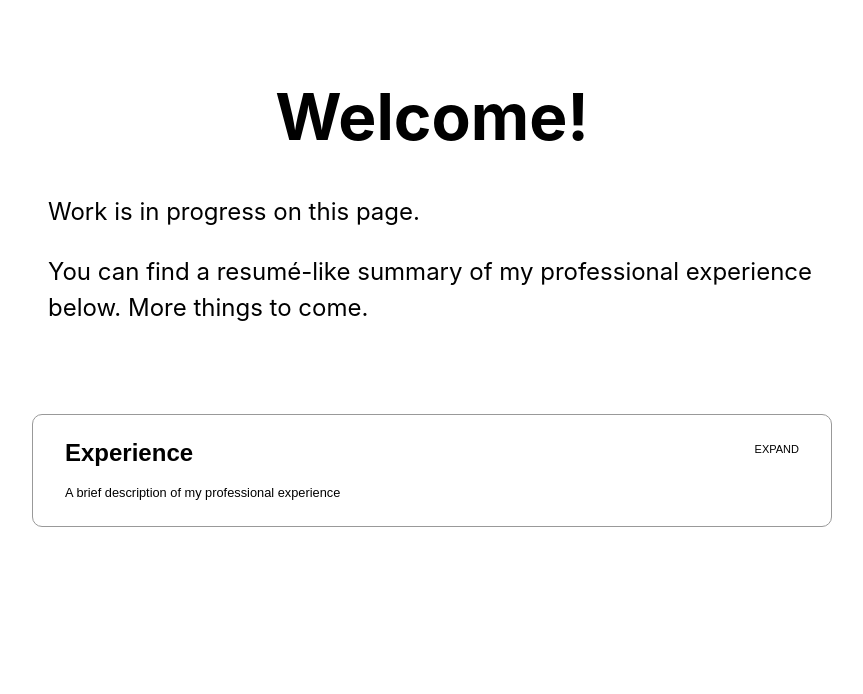
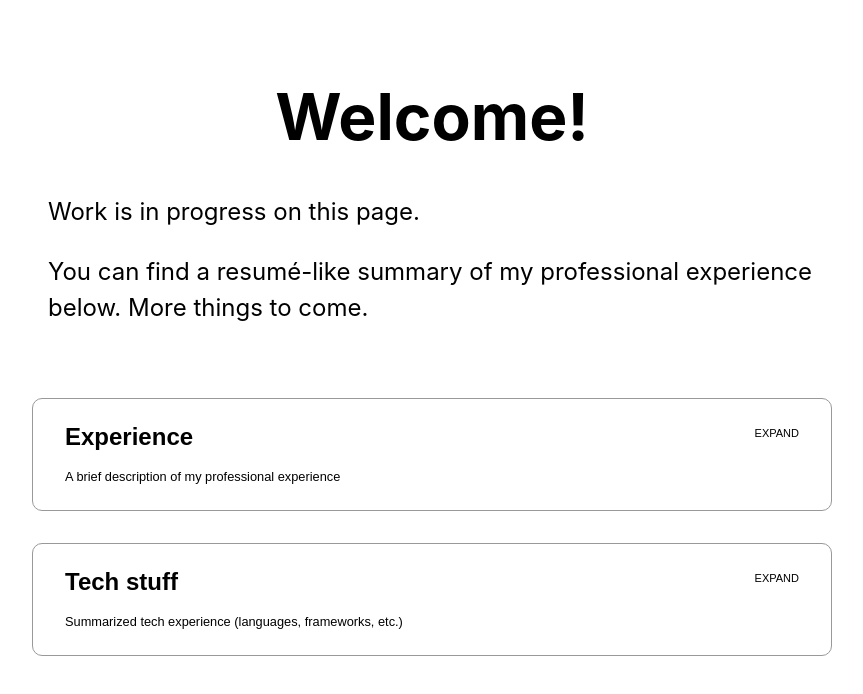
Before and after one commit to JamieMoriarty/resume, a Next.js app: page / in a window 1280 px wide. Shown: the top 694 px of the page, without its empty margins (208-1071 px from the left). Built offline with nearby package versions, Linux system fonts and the light colour scheme.

Commit message:
Added skeleton FP card with tech stuff

```diff
--- /dev/null
+++ b/data/techExperience.json
@@ -0,0 +1,4 @@
+{
+    "languages": ["Javascript", "Typescript", "Java", "Kotlin", "SQL"],
+    "Frameworks": ["Spring + SpringBoot (Java/Kotlin)", "React (mainly javascript, also some typescript)"]
+}
--- a/pages/index.js
+++ b/pages/index.js
@@ -5,6 +5,7 @@ import styles from 'styles/Home.module.scss';
 
 import FrontPageCard from '@/components/frontpage/Card';
 import Resume from '@/components/resume';
+import TechStuff from '@/components/techs';
 
 export default function Home() {
     return (
@@ -26,6 +27,9 @@ export default function Home() {
                     <FrontPageCard title="Experience" description="A brief description of my professional experience">
                         <Resume />
                     </FrontPageCard>
+                    <FrontPageCard title="Tech stuff" description="Summarized tech experience (languages, frameworks, etc.)">
+                        <TechStuff />
+                    </FrontPageCard>
                 </div>
             </main>
         </div>
--- a/src/components/frontpage/Card/Card.module.scss
+++ b/src/components/frontpage/Card/Card.module.scss
@@ -1,6 +1,7 @@
 @import 'import.scss';
 
 .card {
+    margin-top: 2rem;
     width: 100%;
     text-align: left;
     border: 1px solid $secondary-color;
--- /dev/null
+++ b/src/components/techs/index.js
@@ -0,0 +1,27 @@
+import React from 'react';
+
+// Data:
+import techExperience from 'data/techExperience.json'
+
+const Techs = () => {
+    return (
+        <article>
+            {Object.keys(techExperience).map(category => (
+                <React.Fragment key={`tech_category_${category}`}>
+                    <h1>{category}</h1>
+                    <p>
+                        <ul>
+                            {techExperience[category].map(item => (
+                                <li key={`tech_category_${category}_${item}`}>
+                                    {item}
+                                </li>
+                            ))}
+                        </ul>
+                    </p>
+                </React.Fragment>
+            ))}
+        </article>
+    )
+}
+
+export default Techs
--- a/styles/Home.module.scss
+++ b/styles/Home.module.scss
@@ -3,15 +3,10 @@
 .container {
   min-height: 100vh;
   padding: 0 0.5rem;
-  display: flex;
-  flex-direction: column;
-  justify-content: center;
-  align-items: center;
 }
 
 .main {
   padding: 5rem 0;
-  flex: 1;
   display: flex;
   flex-direction: column;
   align-items: center;
@@ -64,7 +59,6 @@
   justify-content: center;
   flex-wrap: wrap;
   max-width: 100%;
-  margin-top: 3rem;
 }
 
 .logo {
--- a/styles/globals.scss
+++ b/styles/globals.scss
@@ -14,3 +14,7 @@ a {
 * {
   box-sizing: border-box;
 }
+
+h1, h2, h3, h4, h5, h6 {
+  margin: 0;
+}
```
